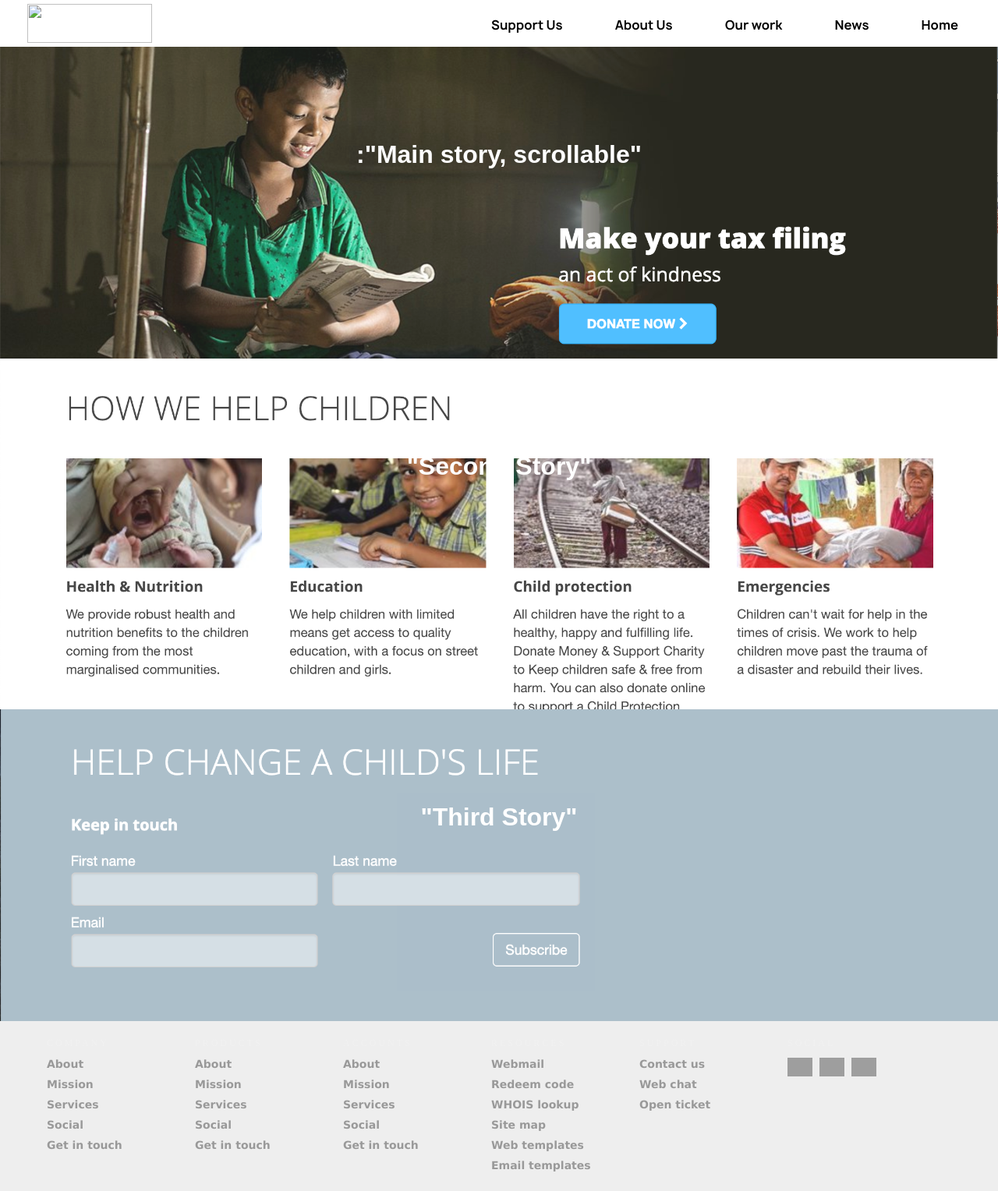
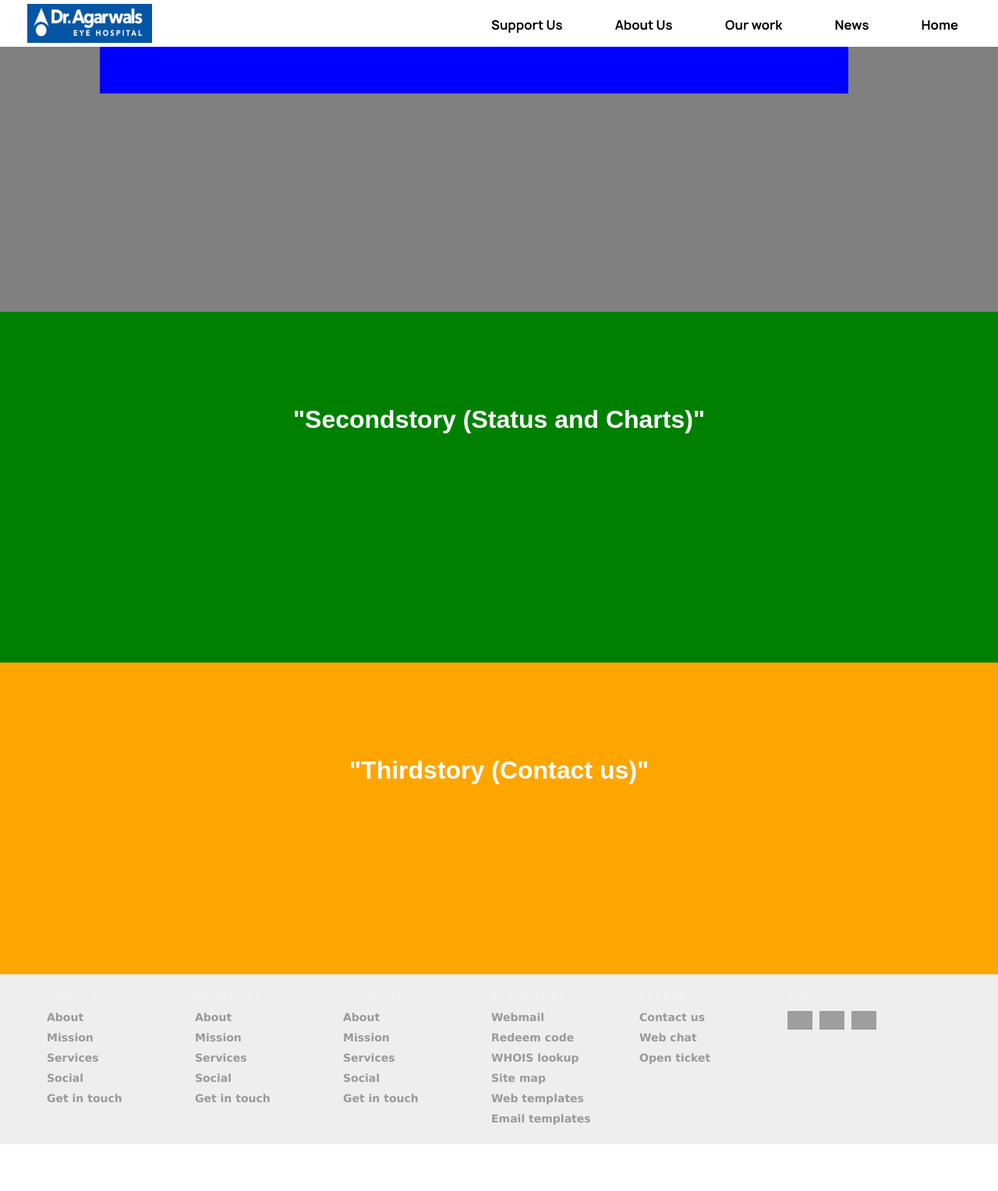
Before and after one commit to sharan21/agarwalsite, a plain HTML site: page index.html in a window 1280 px wide. Shown: the whole page at 78% size. After the commit the page ends 1468 px from the top, so only its background shows below. Drawn offline with Linux system fonts and the light colour scheme; grey boxes are pictures that could not be loaded.

Commit message:
base model

```diff
--- a/index.html
+++ b/index.html
@@ -12,7 +12,7 @@
 
 		<div id = "header">
 
-		<a class = "left" href="#home"><img src="agarwal.png"></a>
+		<a class = "left" href="#home"><img src="resources/agarwal.png"></a>
 
         <li class = "right"><a href="#home">Home</a></li>
         <li class = "right"><a href="#news">News</a></li>
@@ -48,15 +48,18 @@
 		<div id = "main" >
 
 			<div id = "mainstory">
-				<h1>:"Main story, scrollable"</h1>
+				<div id = "secondaryheader">
+
+					<a href="">Secondary header goes here</a>
+				</div>
 			</div>
 
 			<div id = "secondstory">
-				<h1>"Second Story"</h1>
+				<h1>"Secondstory (Status and Charts)"</h1>
 			</div>
 
 			<div id = "thirdstory">
-				<h1>"Third Story"</h1>
+				<h1>"Thirdstory (Contact us)"</h1>
 			</div>
 
 		</div>
--- a/style.css
+++ b/style.css
@@ -10,11 +10,7 @@
 	padding: 0 0 0 0;
 }
 
-#header a{
-	font-family: ManropeBold;
 
-
-}
 li{
   list-style-type: none;
 }
@@ -55,19 +51,32 @@ html, body{
 #mainstory{
 
 	margin: 0;
-	background-image: url("resources/stc1.png");
-	background-size: cover;
-	opacity: 0.9;
+
+	//background-image: url("resources/stc1.png");
+	//background-size: cover;
+  background-color: gray;
+
 	height:400px;
 	width:100%;
 
 }
+#main #secondaryheader{
+  background-color: blue;
+  margin-left: 10%;
+
+
+  height:120px;
+  width: 75%;
+}
 #secondstory{
 	margin-top:0;
-	opacity: 0.9;
 
-	background-image: url("resources/stc2.png");
-	background-size: cover;
+
+
+	//background-image: url("resources/stc2.png");
+	//background-size: cover;
+
+  background-color: green;
 
 	height:450px;
 	width:100%;
@@ -75,10 +84,11 @@ html, body{
 }
 #thirdstory{
 	margin-top:0;
-	opacity: 0.9;
 
-	background-image: url("resources/stc3.png");
-	background-size: cover;
+
+	//background-image: url("resources/stc3.png");
+	//background-size: cover;
+  background-color: orange;
 	height:400px;
 	width:100%;
 
@@ -86,13 +96,19 @@ html, body{
 
 
 /* HEADER */
+
+#header a{
+	font-family: ManropeBold;
+
+
+}
 #header{
-
-  margin: 0 0 0 0;
-  padding: 0px;
-  width: 100%;
-  height: 60px;
-  background-color: white;
+	position: fixed;
+	margin: 0 0 0 0;
+	padding: 0px;
+	width: 100%;
+	height: 60px;
+	background-color: white;
 }
 #header .image {
 	width: 50px;
```
Also changed, not shown: 2 other files.
